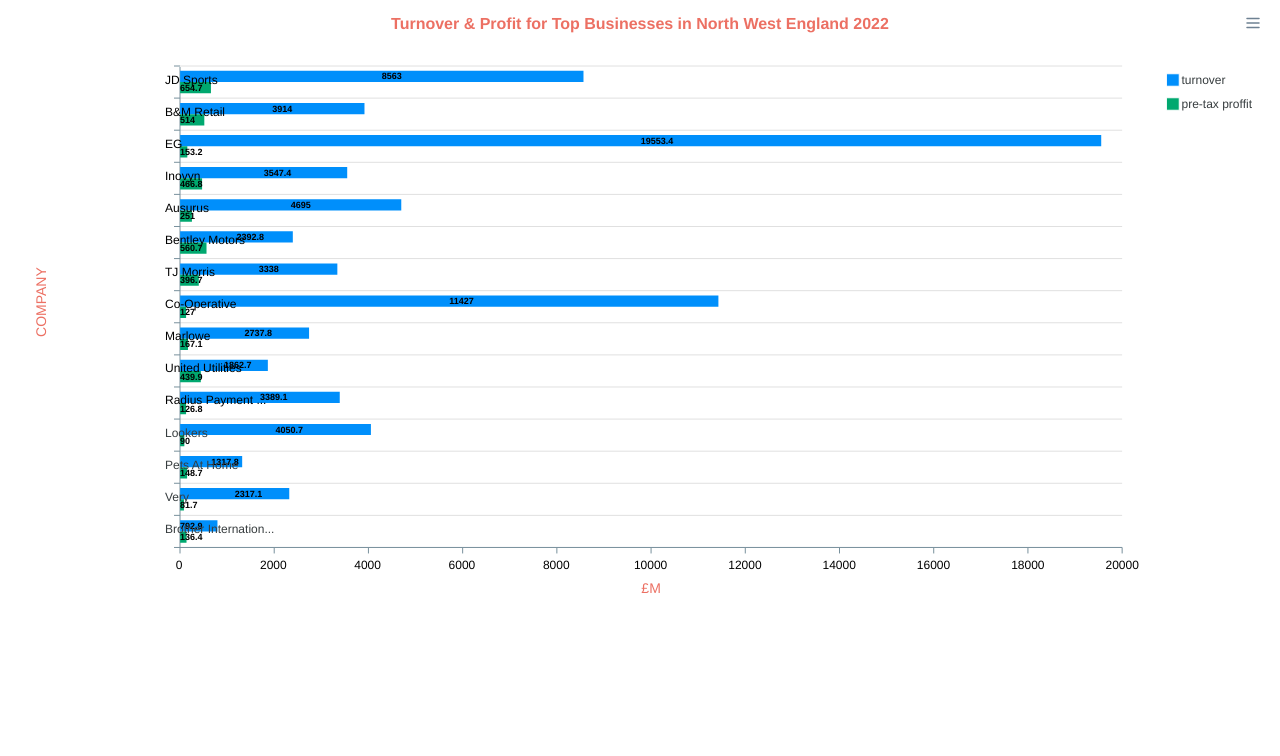
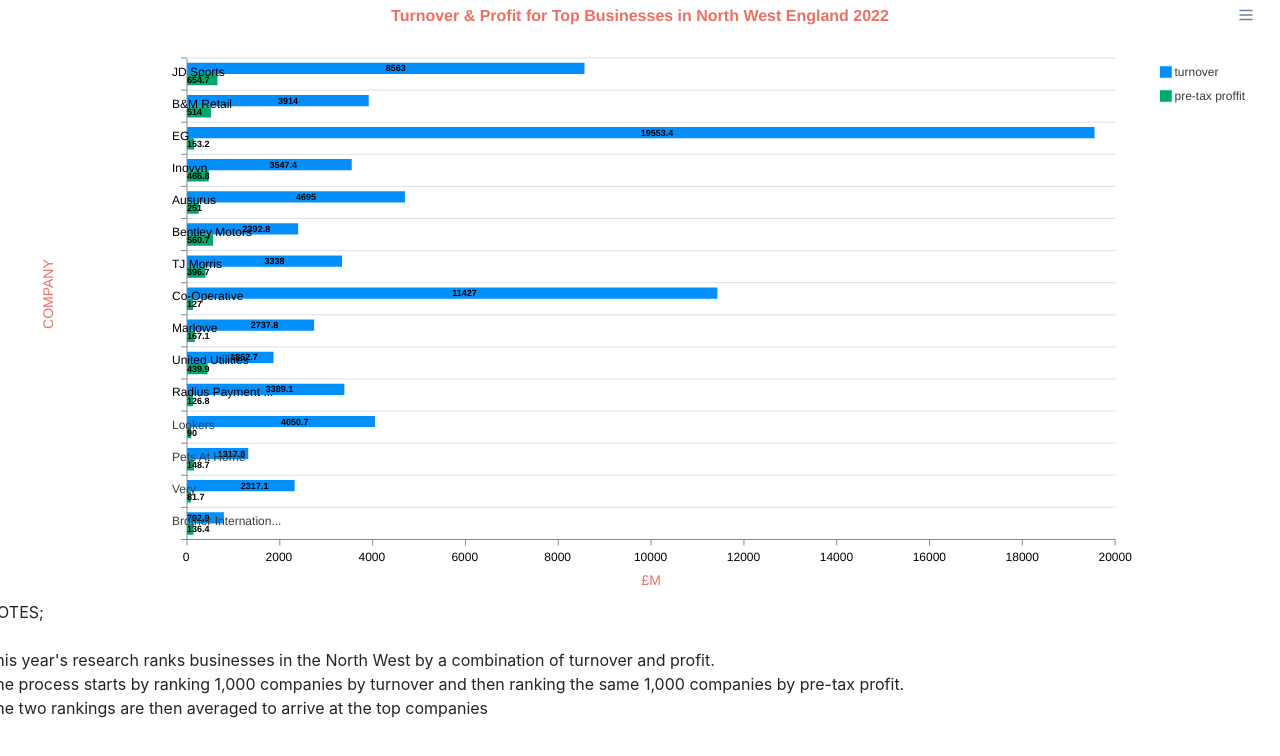
Before and after one commit to Sam010000101/top-500-nw-businesses-22, a plain HTML site: page index.html in a window 1280 px wide. Drawn offline with nearby package versions, Linux system fonts and the light colour scheme.

Commit message:
Chart encapsulated within a container-fluid notes section added

```diff
--- a/index.html
+++ b/index.html
@@ -1,19 +1,31 @@
 <!DOCTYPE html>
 <html lang="en">
+
 <head>
     <meta charset="UTF-8">
     <meta http-equiv="X-UA-Compatible" content="IE=edge">
     <meta name="viewport" content="width=device-width, initial-scale=1.0">
     <title>Top 500 North West Businesses 2022</title>
+    <link rel="stylesheet" href="https://cdn.jsdelivr.net/npm/bootstrap@4.6.2/dist/css/bootstrap.min.css"
+        integrity="sha384-xOolHFLEh07PJGoPkLv1IbcEPTNtaed2xpHsD9ESMhqIYd0nLMwNLD69Npy4HI+N" crossorigin="anonymous">
     <link rel="stylesheet" href="./assets/css/style.css">
 </head>
+
 <body>
+    <div class="container-fluid">
+        <div class="chart" id="chart"></div>
+    </div>
+    <div class="notes-container">
+        <div class="row">
+            <p class="notes">NOTES;<br><br>This year's research ranks businesses in the North West by a combination of turnover and
+                profit.<br>The process starts by ranking 1,000 companies by turnover and then ranking the same 1,000
+                companies by pre-tax profit.<br> The two rankings are then averaged to arrive at the top companies</p>
+        </div>
+    </div>
 
-<div class="chart" id="chart"></div>
-
-<script src="https://cdn.jsdelivr.net/npm/apexcharts"></script>
-<script src="./assets/js/data.js" type="module"></script>
-<script src="./assets/js/script.js" type="module"></script>
+    <script src="https://cdn.jsdelivr.net/npm/apexcharts"></script>
+    <script src="./assets/js/data.js" type="module"></script>
+    <script src="./assets/js/script.js" type="module"></script>
 
 </body>
 
```
